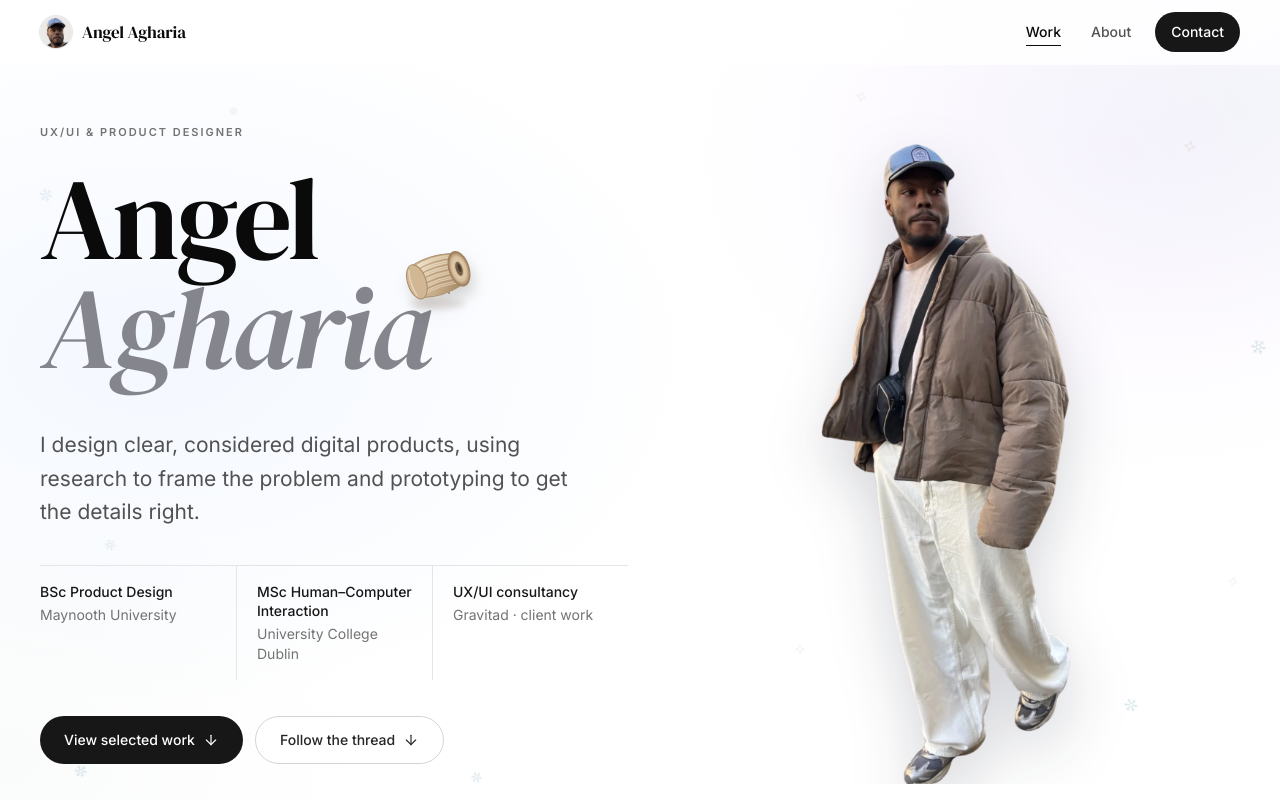
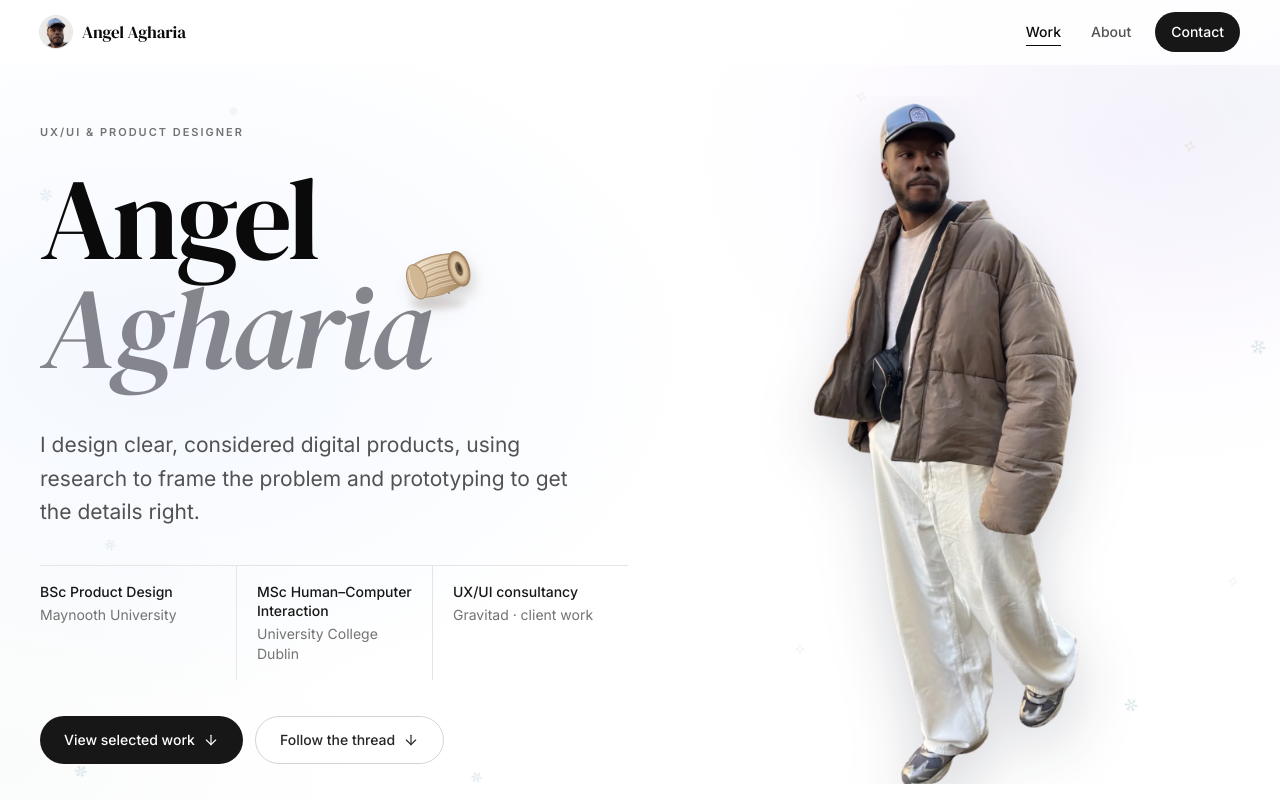
Before and after one commit to angelagharia-cloud/angelagharia-portfolio, a React (Vite) app: page / in a window 1280 px wide. Shown: the top 800 px of the page. Built offline with nearby package versions, Linux system fonts and the light colour scheme.

Commit message:
Refine portrait scale and keep legible interactive facts

```diff
--- a/src/app/components/portrait-reveal.css
+++ b/src/app/components/portrait-reveal.css
@@ -17,12 +17,12 @@
   position: absolute;
   bottom: 0;
   left: var(--edge);
-  height: 94%;
+  height: 100%;
   pointer-events: none;
   transform-origin: center bottom;
-  transform: translateX(-50%) rotate(calc(var(--portrait-position) * 3deg)) scale(calc(1 - var(--portrait-position) * var(--portrait-position) * .22));
+  transform: translateX(-50%) rotate(calc(var(--portrait-position) * 2.5deg)) scale(calc(1 - var(--portrait-position) * var(--portrait-position) * .17));
 }
-.portrait-note { position: absolute; inset: 0; }
+.portrait-note { position: absolute; inset: 0; z-index: 2; }
 .portrait-note[data-direction="1"] { clip-path: inset(0 calc(100% - var(--edge)) 0 0); }
 .portrait-note[data-direction="-1"] { clip-path: inset(0 0 0 var(--edge)); }
 .portrait-copy {
@@ -32,6 +32,7 @@
   width: 47%;
   font: 400 clamp(1rem, 5.8cqw, 2rem)/1.17 "DM Serif Display", Georgia, serif;
   color: #282334;
+  text-shadow: 0 1px 15px rgba(255,255,255,.7);
 }
 .portrait-note[data-direction="1"] .portrait-copy { left: 13%; }
 .portrait-note[data-direction="-1"] .portrait-copy { right: 13%; }
```
